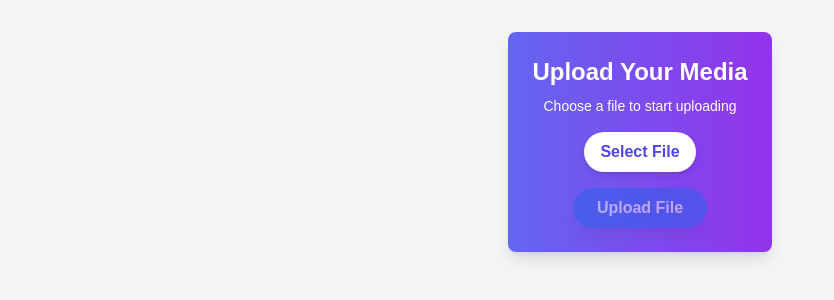
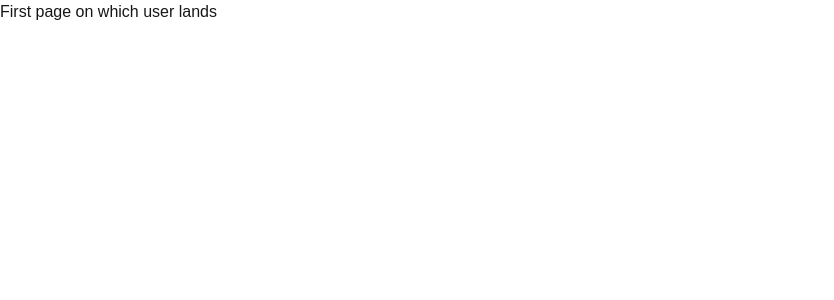
Before and after one commit to irishabhyadav90/audio-video-annotations-platform, a Next.js app: page / in a window 1280 px wide. Shown: the top 300 px of the page, without its empty margins (0-834 px from the left). Built offline with nearby package versions, Linux system fonts and the light colour scheme.

Commit message:
fix: Routing structure and duplication annotation

```diff
--- a/next.config.ts
+++ b/next.config.ts
@@ -2,6 +2,15 @@ import type { NextConfig } from "next";
 
 const nextConfig: NextConfig = {
   pageExtensions: ['mdx', 'md', 'jsx', 'js', 'tsx', 'ts'],
+  async redirects() {
+    return [
+      {
+        source: '/',
+        destination: '/upload',
+        permanent: true,
+      },
+    ];
+  },
 };
 
 export default nextConfig;
--- a/src/app/layout.tsx
+++ b/src/app/layout.tsx
@@ -14,8 +14,8 @@ const geistMono = localFont({
 });
 
 export const metadata: Metadata = {
-  title: "Create Next App",
-  description: "Generated by create next app",
+  title: "Camb AI",
+  description: "Collaborative Real-Time Audio/Video Analysis and Annotation Platform",
 };
 
 const RootLayout = ({ children }: { children: React.ReactNode }) => {
--- a/src/app/page.tsx
+++ b/src/app/page.tsx
@@ -1,12 +1,9 @@
-import { AnnotationProvider } from '@/context/AnnotationContext';
-import UploadPage from './upload/page';
-
 const HomePage = () => {
   return (
     <main>
-      <AnnotationProvider>
-       <UploadPage/>
-      </AnnotationProvider>
+      <div>
+        First page on which user lands
+      </div>
     </main>
   );
 };
--- a/src/app/upload/page.tsx
+++ b/src/app/upload/page.tsx
@@ -1,6 +1,7 @@
 'use client';
 import React, { useState, lazy, Suspense } from 'react';
 import UploadMedia from '@/components/UploadMedia';
+import { AnnotationProvider } from '@/context/AnnotationContext';
 
 
 const MediaPlayer = lazy(() => import('@/components/MediaPlayer'));
@@ -10,7 +11,8 @@ const UploadAndPlayPage = () => {
   const userRole: 'viewer' | 'editor' = 'editor';
 
   return (
-    <main className="flex items-center justify-center h-screen w-full bg-gray-100 overflow-y-auto">
+    <AnnotationProvider>
+     <div className="flex items-center justify-center h-screen w-full bg-gray-100 overflow-y-auto">
       <div className='min-w-fit mx-auto h-full py-8'>
         {!fileUrl ? (
         <UploadMedia onFileUploaded={setFileUrl} />
@@ -20,7 +22,8 @@ const UploadAndPlayPage = () => {
         </Suspense>
       )}
       </div>
-    </main>
+     </div>
+    </AnnotationProvider>
   );
 };
 
--- a/src/components/MediaPlayer.tsx
+++ b/src/components/MediaPlayer.tsx
@@ -84,7 +84,7 @@ const MediaPlayer: React.FC<MediaPlayerProps> = ({ src, role }) => {
 
         const newAnnotation: Annotation = { timestamp: currentTime, text: annotationText };
         wsRef.current.send(JSON.stringify({ type: 'add', annotation: newAnnotation })); // Send annotation to WebSocket server
-        addAnnotation({ timestamp: currentTime, text: annotationText });
+        // addAnnotation({ timestamp: currentTime, text: annotationText });
     };
 
     const handleDeleteAnnotation = (timestamp: number) => {
```
Also changed, not shown: tsconfig.json (+21 -6 lines).
